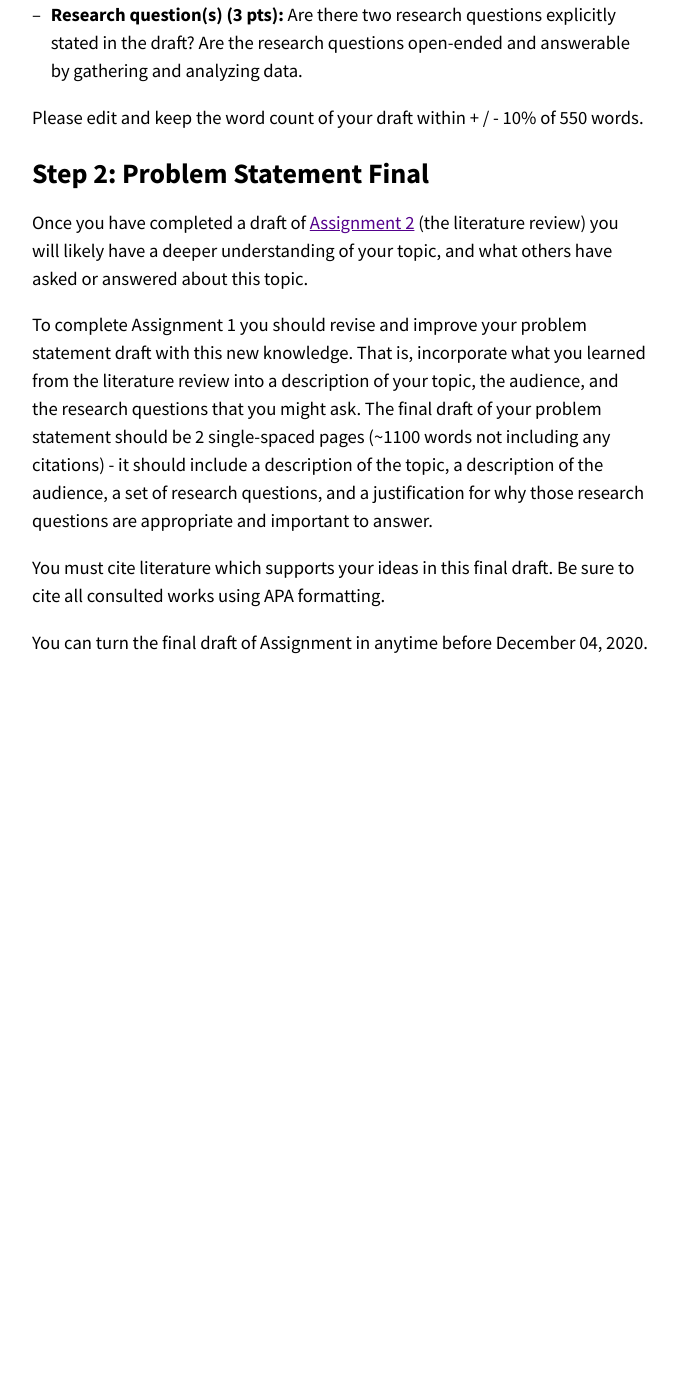
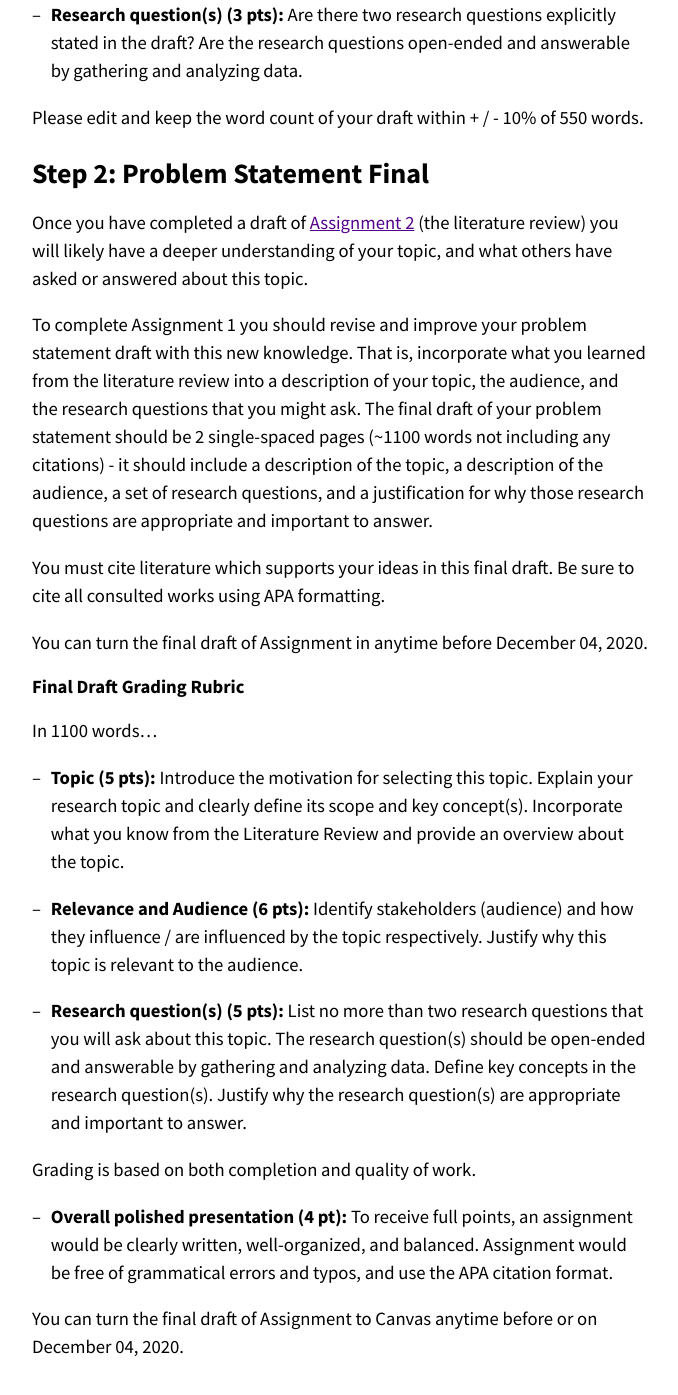
Before and after one commit to nniiicc/LIS-570-Au2020, a Jekyll site: the page built from Asg-1.md, in a window 1280 px wide and 1400 px high, scrolled down 2016 px. Shown: the top 1395 px of the window, without its empty margins (300-978 px from the left). Built offline with Jekyll 4.4.1, drawn with Linux system fonts in a browser that asks for light colours; our own code applies the rules of GitHub Pages for plain Markdown files; before the commit the page ends 2711 px from its top, so only the background shows below that.

Commit message:
push updates to rubric

```diff
--- a/Asg-1.md
+++ b/Asg-1.md
@@ -51,3 +51,18 @@ To complete Assignment 1 you should revise and improve your problem statement dr
 You must cite literature which supports your ideas in this final draft. Be sure to cite all consulted works using APA formatting.
 
 You can turn the final draft of Assignment in anytime before December 04, 2020.
+
+### Final Draft Grading Rubric
+In 1100 words...
+
+- **Topic (5 pts):** Introduce the motivation for selecting this topic. Explain your research topic and clearly define its scope and key concept(s). Incorporate what you know from the Literature Review and provide an overview about the topic.
+
+- **Relevance and Audience (6 pts):** Identify stakeholders (audience) and how they influence / are influenced by the topic respectively. Justify why this topic is relevant to the audience.
+
+- **Research question(s) (5 pts):** List no more than two research questions that you will ask about this topic. The research question(s) should be open-ended and answerable by gathering and analyzing data. Define key concepts in the research question(s). Justify why the research question(s) are appropriate and important to answer.
+
+Grading is based on both completion and quality of work.
+
+- **Overall polished presentation (4 pt):** To receive full points, an assignment would be clearly written, well-organized, and balanced. Assignment would be free of grammatical errors and typos, and use the APA citation format.
+
+You can turn the final draft of Assignment to Canvas anytime before or on December 04, 2020.
```
